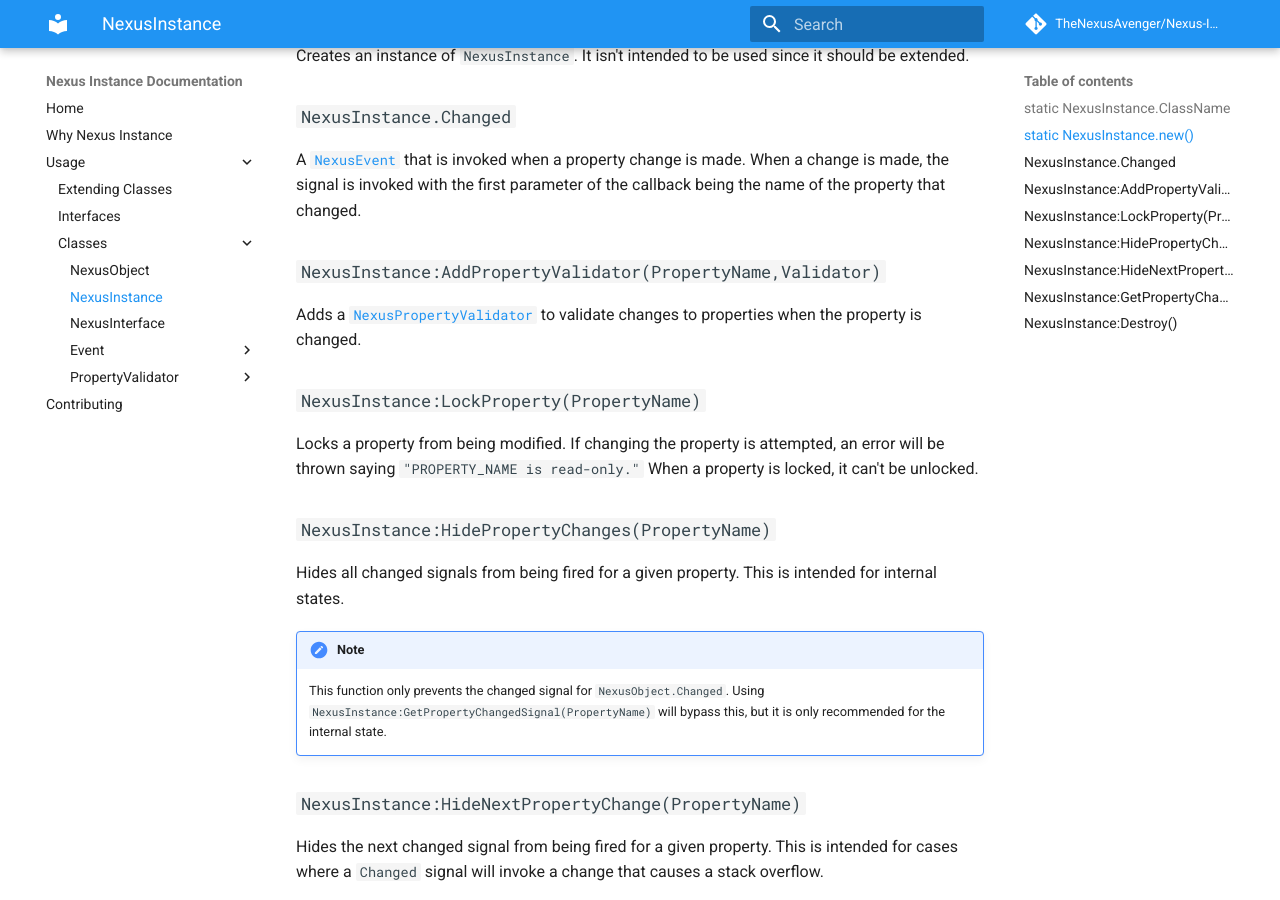
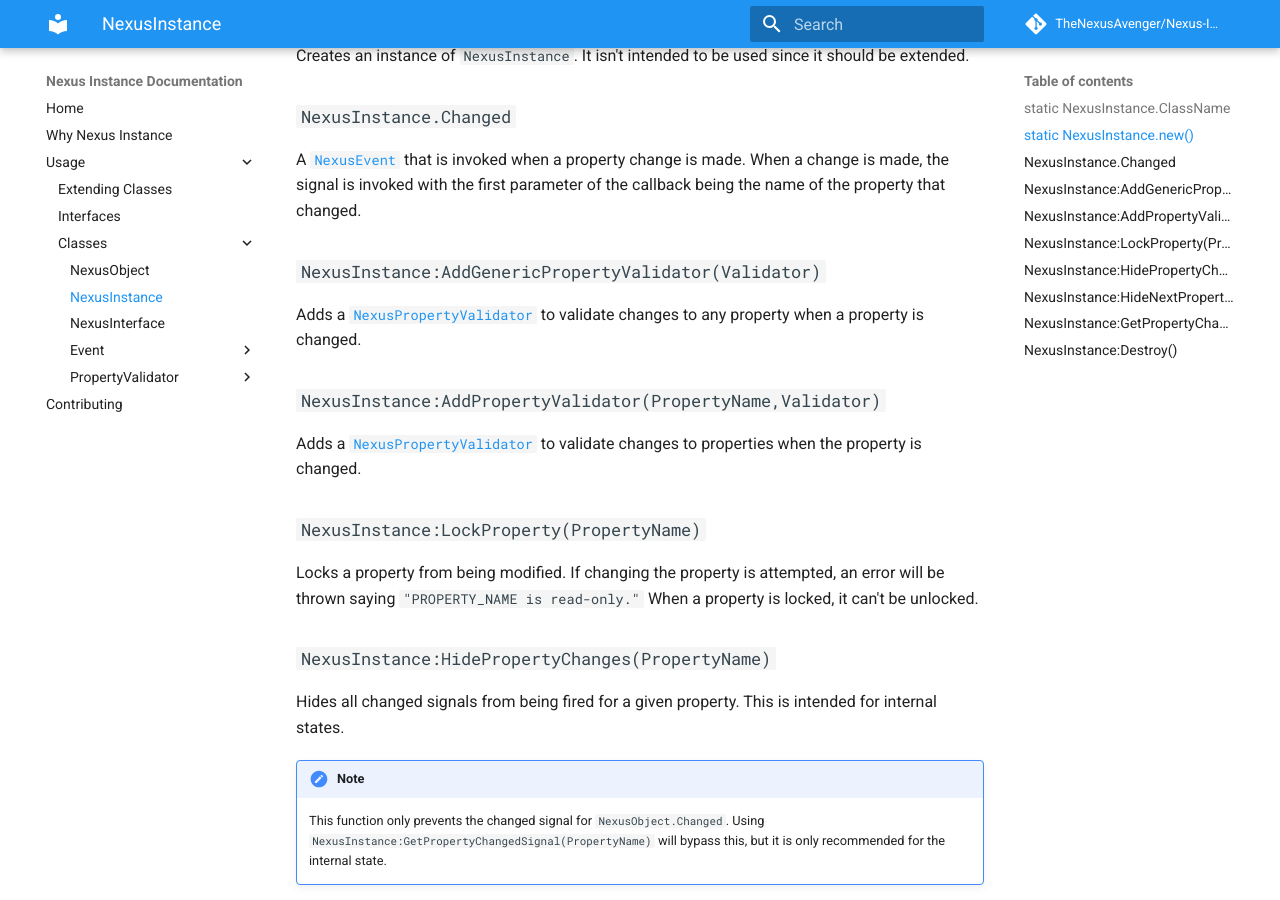
Before and after one commit to TheNexusAvenger/Nexus-Instance, an MkDocs documentation site: the page built from docs/getting-started/classes/nexusinstance.md, in a window 1280 px wide and 900 px high, scrolled down 462 px. Built offline with MkDocs 1.6.1 and Material for MkDocs 9.7.7, drawn with Linux system fonts in a browser that asks for light colours; comment, search, counter and statistics services are not loaded.

Commit message:
Add generic property validators.

```diff
--- a/docs/getting-started/classes/nexusinstance.md
+++ b/docs/getting-started/classes/nexusinstance.md
@@ -20,6 +20,10 @@ A [`NexusEvent`](event/nexusevent.md) that is invoked when a property
 change is made. When a change is made, the signal is
 invoked with the first parameter of the callback being
 the name of the property that changed.
+
+### `NexusInstance:AddGenericPropertyValidator(Validator)`
+Adds a [`NexusPropertyValidator`](propertyvalidator/nexuspropertyvalidator.md)
+to validate changes to any property when a property is changed.
 
 ### `NexusInstance:AddPropertyValidator(PropertyName,Validator)`
 Adds a [`NexusPropertyValidator`](propertyvalidator/nexuspropertyvalidator.md)
```
Also changed, not shown: 2 other files.
